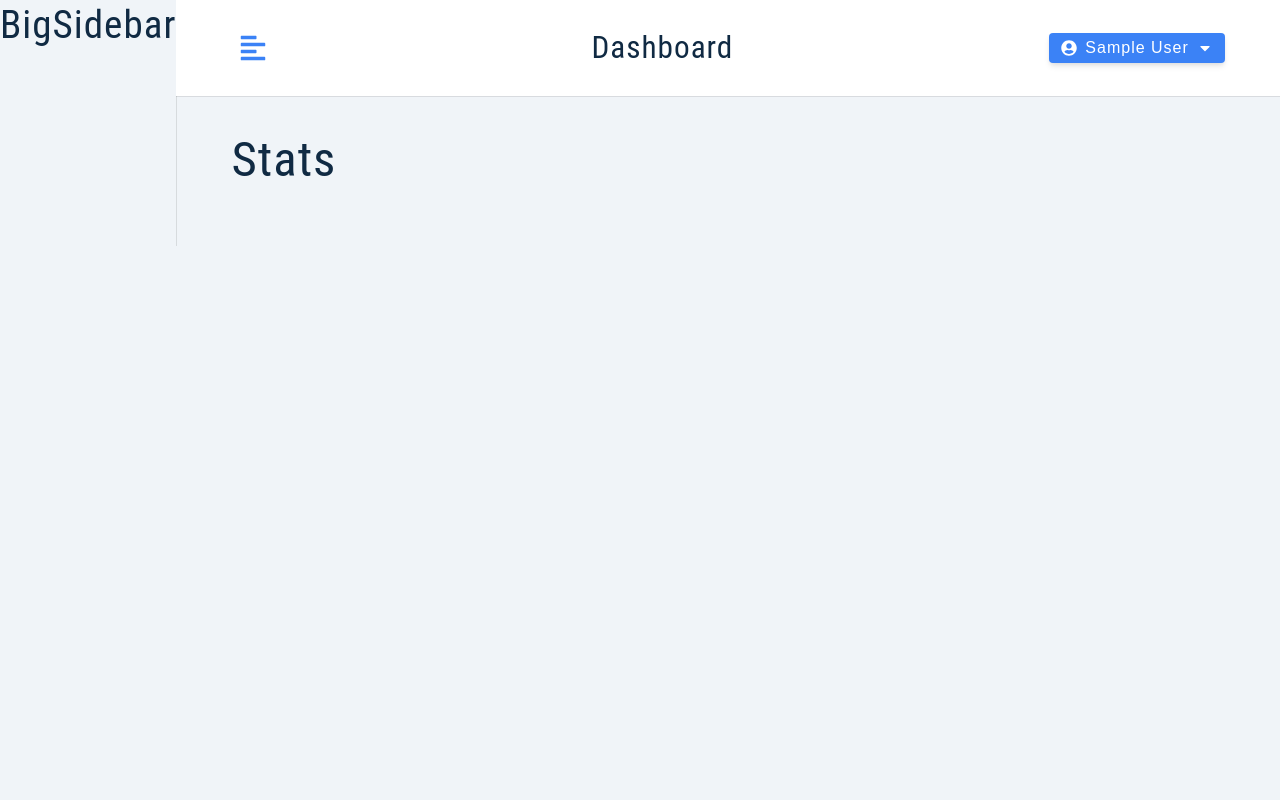
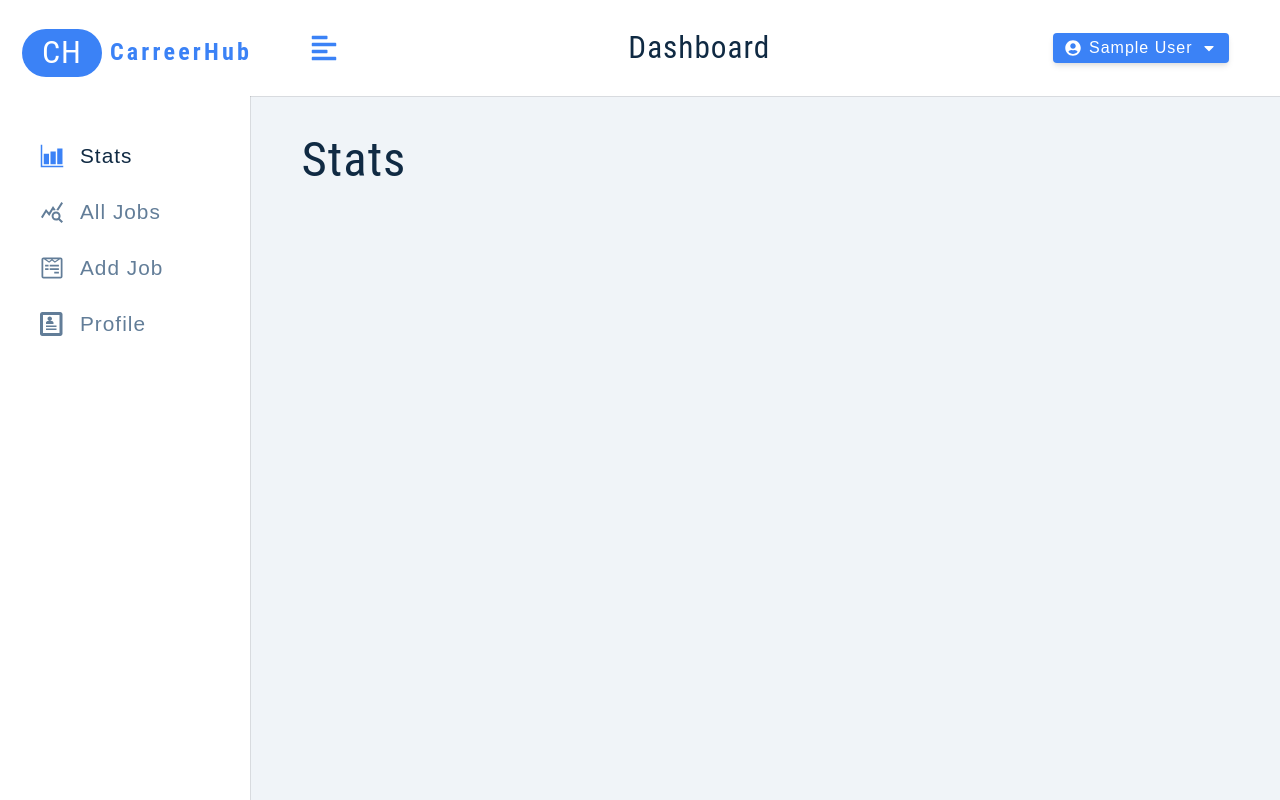
Before and after one commit to mdcodelab/CarreerHub-react-redux-frontend-app, a React (Create React App) app: page / in a window 1280 px wide. Built offline with nearby package versions, Linux system fonts and the light colour scheme; sample sign-in values are in the browser's storage.

Commit message:
BigSidebar setup

```diff
--- a/src/components/Logo.js
+++ b/src/components/Logo.js
@@ -28,7 +28,7 @@ h1.title {
 }
 h2 {
 color: var(--primary-500);
-margin-left: 1rem;
+margin-left: 0.8rem;
 font-size: 1.7rem;
 font-weight: 700;
 letter-spacing: 0.2rem;
--- a/src/dashboardComponents/BigSidebar.js
+++ b/src/dashboardComponents/BigSidebar.js
@@ -1,10 +1,34 @@
 import React from 'react';
 import styled from "styled-components";
+import Logo from ".././components/Logo";
+import { useSelector, useDispatch} from 'react-redux';
+import { toggleSidebar } from '../features/user/userSlice';
+import { NavLink } from 'react-router-dom';
+import links from '../utils/links';
 
 function BigSidebar() {
+  const {isSidebarOpen}=useSelector((state) => state.user);
+  const dispatch = useDispatch();
+
   return (
     <Wrapper>
-      <h2>BigSidebar</h2>
+        <div className={isSidebarOpen ? "sidebar-container" : "sidebar-container show-sidebar"}>
+            <div className="content">
+              <header>
+                <WrapperLogo><Logo></Logo></WrapperLogo>
+              </header>
+            </div>
+            <div className="nav-links">
+                  {links.map((link) => {
+                    const {id, text, path, icon}=link
+                      return <NavLink to={path} key={id}
+                      className={({isActive}) => isActive ? "nav-link active" : "nav-link"} onClick={()=> dispatch(toggleSidebar())}>
+                      <span className="icon">
+                      {icon}</span>{text}
+                      </NavLink>
+                  })}
+                </div>
+        </div>
     </Wrapper>
   );
 }
@@ -14,6 +38,7 @@ const Wrapper = styled.aside`
   @media (min-width: 992px) {
     display: block;
     box-shadow: 1px 0px 0px 0px rgba(0, 0, 0, 0.1);
+    background: red;
     .sidebar-container {
       background: var(--white);
       min-height: 100vh;
@@ -33,8 +58,9 @@ const Wrapper = styled.aside`
       height: 6rem;
       display: flex;
       align-items: center;
-      padding-left: 2.5rem;
-    }
+      justify-content: center;
+      padding-left: 1.5rem;
+     }
     .nav-links {
       padding-top: 2rem;
       display: flex;
@@ -47,6 +73,7 @@ const Wrapper = styled.aside`
       padding: 1rem 0;
       padding-left: 2.5rem;
       text-transform: capitalize;
+      font-size: 1.3rem;
       transition: var(--transition);
     }
     .nav-link:hover {
@@ -72,5 +99,16 @@ const Wrapper = styled.aside`
     }
   }
 `
+const WrapperLogo = styled.div`
+width: 90%
+h1 {
+  font-size: 1.8rem;
+}
+h2 {
+  font-size: 1.5rem;
+  margin-left: 0.5rem;
+}
+`;
+
 
 export default BigSidebar;
```
Also changed, not shown: 1 other file (tests, documents, lock files or other folders).
